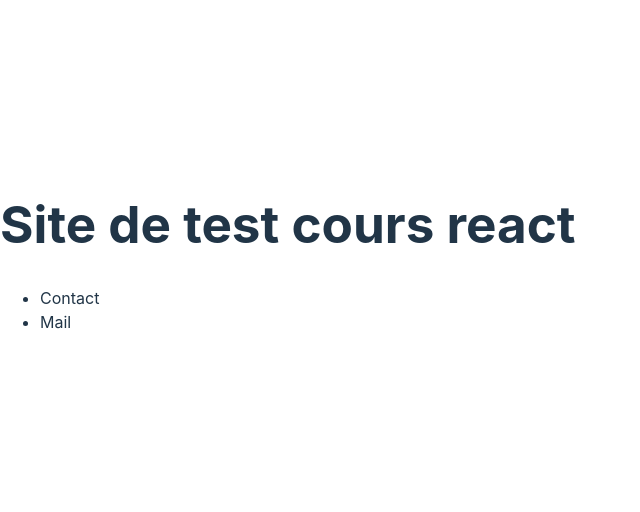
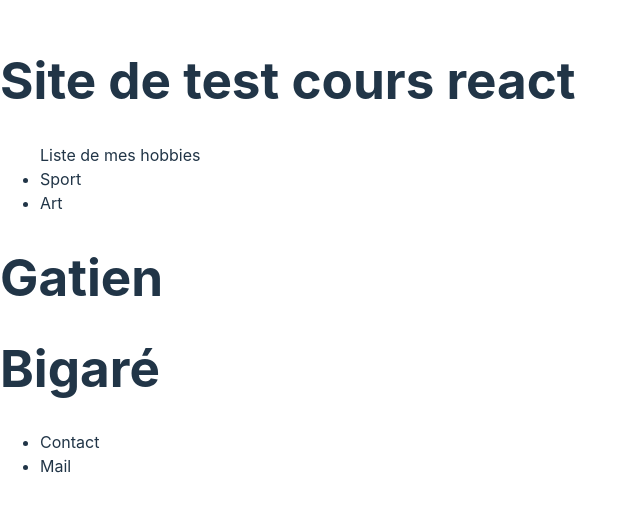
Before and after one commit to BuntProduction/React-semaine-1612, a React (Vite) app in the folder Cours react/: page / in a window 1280 px wide. Shown: the part 144-656 px from the top of the page, without its empty margins (0-640 px from the left). Built offline with nearby package versions, Linux system fonts and the light colour scheme.

Commit message:
Exercice à corriger

```diff
--- a/Cours react/src/App.jsx
+++ b/Cours react/src/App.jsx
@@ -1,11 +1,12 @@
 import { Header } from "./components/Header.jsx";
 import { Footer } from "./components/Footer.jsx";
-
+import { User } from "./components/User/User.jsx";
 function App() {
   return (
     <>
       <div>
         <Header />
+        <User />
         <Footer />
       </div>
     </>
--- /dev/null
+++ b/Cours react/src/components/User/FirstName.jsx
@@ -0,0 +1,3 @@
+export function FirstName() {
+  return <h1>Gatien</h1>;
+}
--- /dev/null
+++ b/Cours react/src/components/User/FullName.jsx
@@ -0,0 +1,13 @@
+import { FirstName } from "./FirstName.jsx";
+import { LastName } from "./LastName.jsx";
+
+export function FullName() {
+  return (
+    <>
+      <div>
+        <FirstName />
+        <LastName />
+      </div>
+    </>
+  );
+}
--- /dev/null
+++ b/Cours react/src/components/User/Hobbies.jsx
@@ -0,0 +1,9 @@
+export function Hobbies() {
+  return (
+    <ul>
+      Liste de mes hobbies
+      <li>Sport</li>
+      <li>Art</li>
+    </ul>
+  );
+}
--- /dev/null
+++ b/Cours react/src/components/User/LastName.jsx
@@ -0,0 +1,3 @@
+export function LastName() {
+  return <h1>Bigaré</h1>;
+}
--- /dev/null
+++ b/Cours react/src/components/User/User.jsx
@@ -0,0 +1,13 @@
+import { Hobbies } from "./Hobbies.jsx";
+import { FullName } from "./FullName.jsx";
+
+export function User() {
+  return (
+    <>
+      <div>
+        <Hobbies />
+        <FullName />
+      </div>
+    </>
+  );
+}
```
